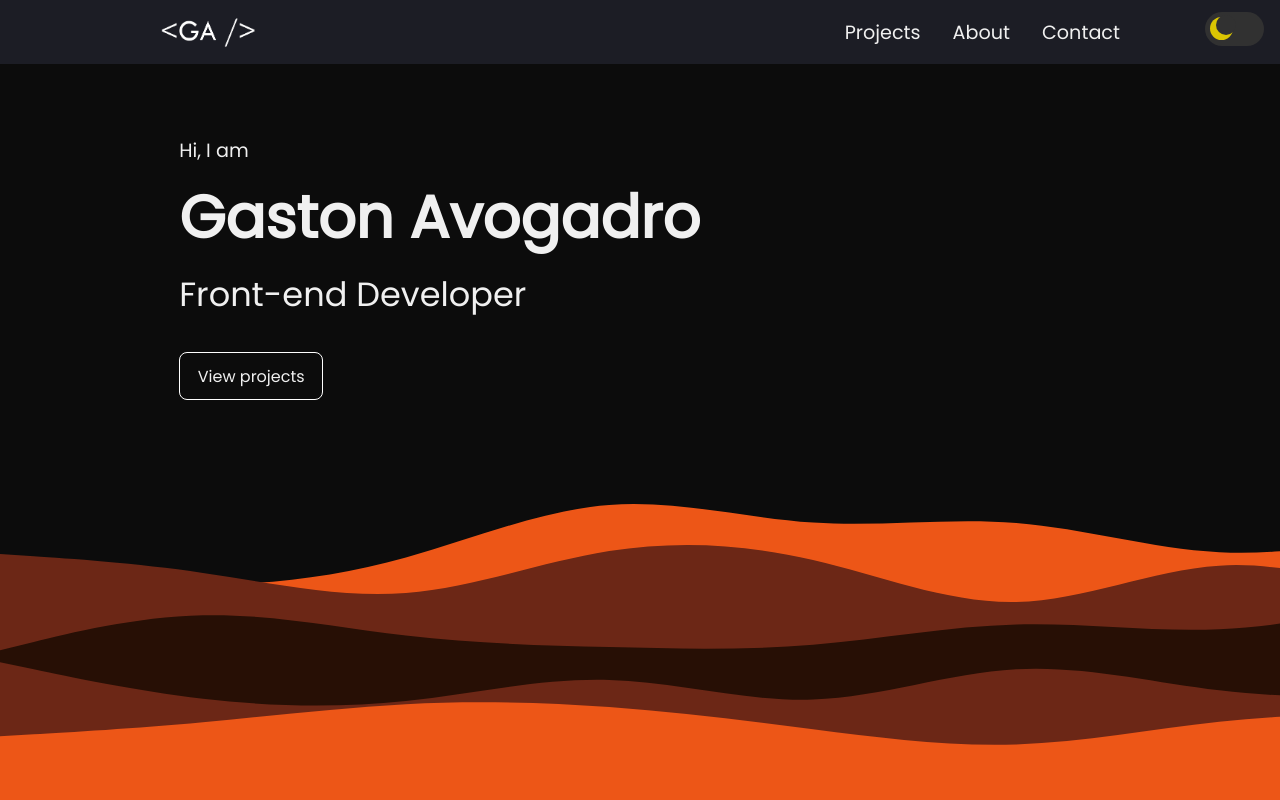
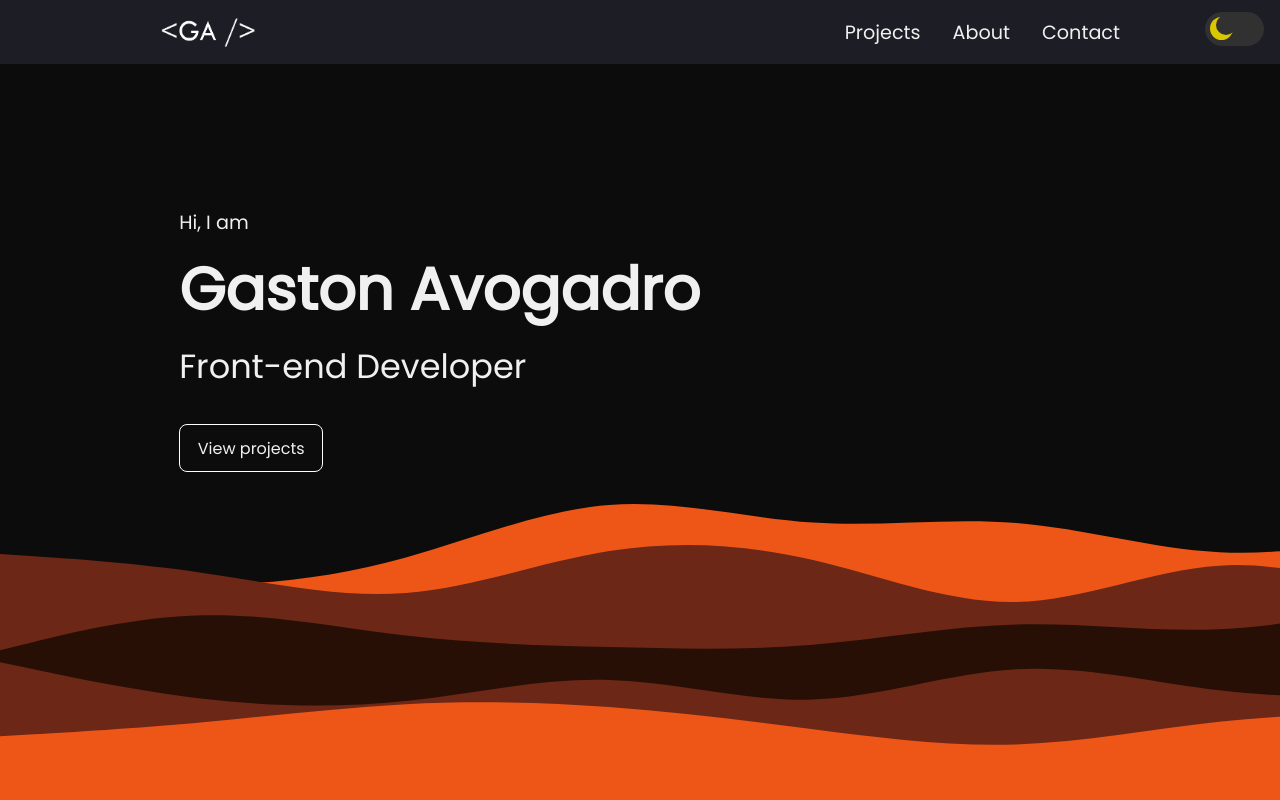
Before and after one commit to GastonAvogadro/Portfolio, a React (Create React App) app: page / in a window 1280 px wide. Shown: the top 800 px of the page. Built offline with nearby package versions, Linux system fonts and the light colour scheme.

Commit message:
fixed hero height

```diff
--- a/src/components/Contact.js
+++ b/src/components/Contact.js
@@ -8,18 +8,20 @@ const Contact = () => {
             </div>
             <div className="contactMail">
                 <SiGmail />
-                <p>gaston.avogado@gmail.com</p>
+                <a href="mailto:gaston.avogado@gmail.com">
+                    <p>gaston.avogado@gmail.com</p>
+                </a>
             </div>
             <ul className="contactList">
                 <li>
-                    <a href='https://www.linkedin.com/in/gaston-avogadro/'>
-                        <SiLinkedin size={30}/>
+                    <a href="https://www.linkedin.com/in/gaston-avogadro/">
+                        <SiLinkedin size={30} />
                         <p>LinkedIn</p>
                     </a>
                 </li>
                 <li>
-                    <a href='https://github.com/GastonAvogadro'>
-                        <SiGithub size={30}/>
+                    <a href="https://github.com/GastonAvogadro">
+                        <SiGithub size={30} />
                         <p>GitHub</p>
                     </a>
                 </li>
--- a/src/sass/styles/Home.scss
+++ b/src/sass/styles/Home.scss
@@ -10,6 +10,7 @@
 
 .homeContainer {
     height: 100vh;
+    max-height: 800px;
     width: 100%;
     overflow: hidden;
     background-image: url(../../assets/BgWave.svg);
@@ -17,9 +18,14 @@
     background-size: cover;
     @include screen_720 {
         margin-top: 0;
+        max-height: initial;
     }
     .heroSection {
-        margin-top: 9rem;
+        height: 85%;
+        min-height: 500px;
+        display: flex;
+        flex-direction: column;
+        justify-content: center;
         width: 90%;
         padding-left: 6%;
         p {
@@ -42,10 +48,8 @@
         }
         @include screen_720 {
             padding-left: 14%;
-            margin-top: 8.5rem;
         }
         @include screen_1300 {
-            margin-top: 10rem;
             padding-left: 18%;
         }
     }
```
